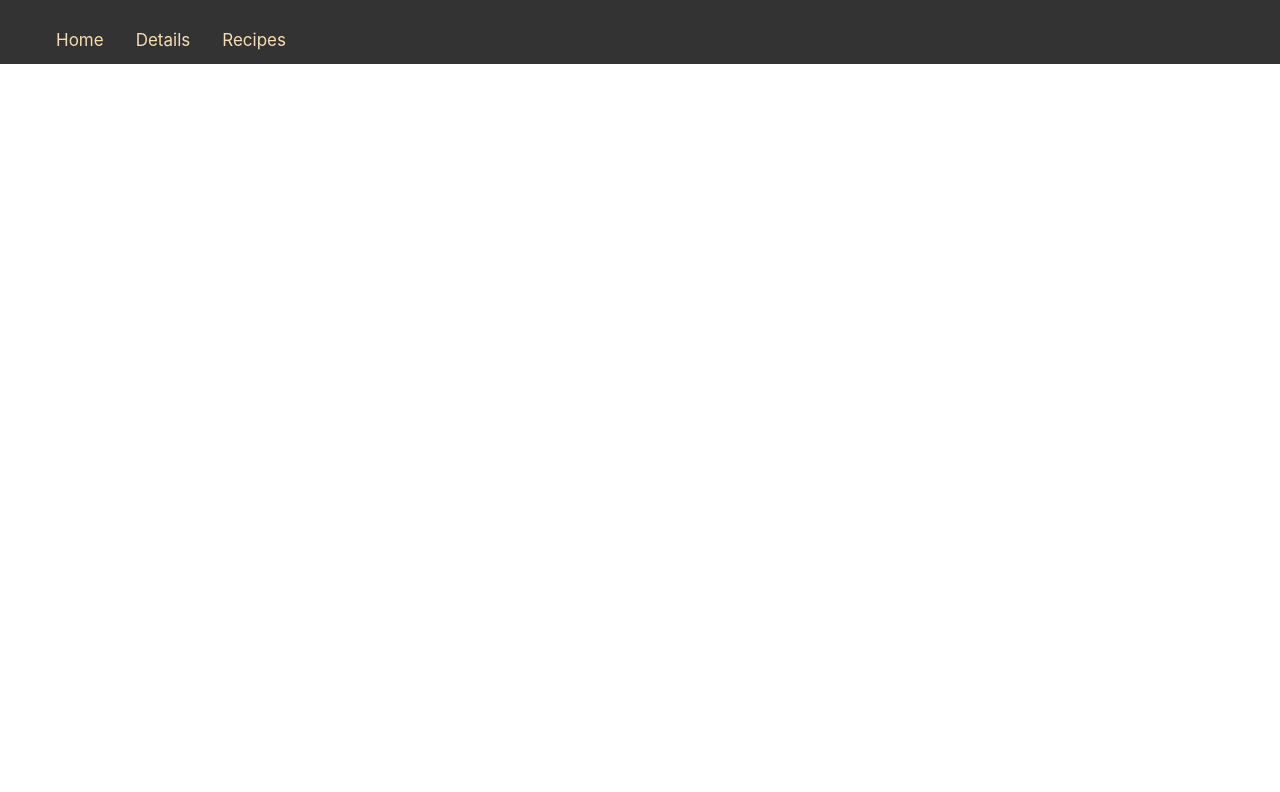
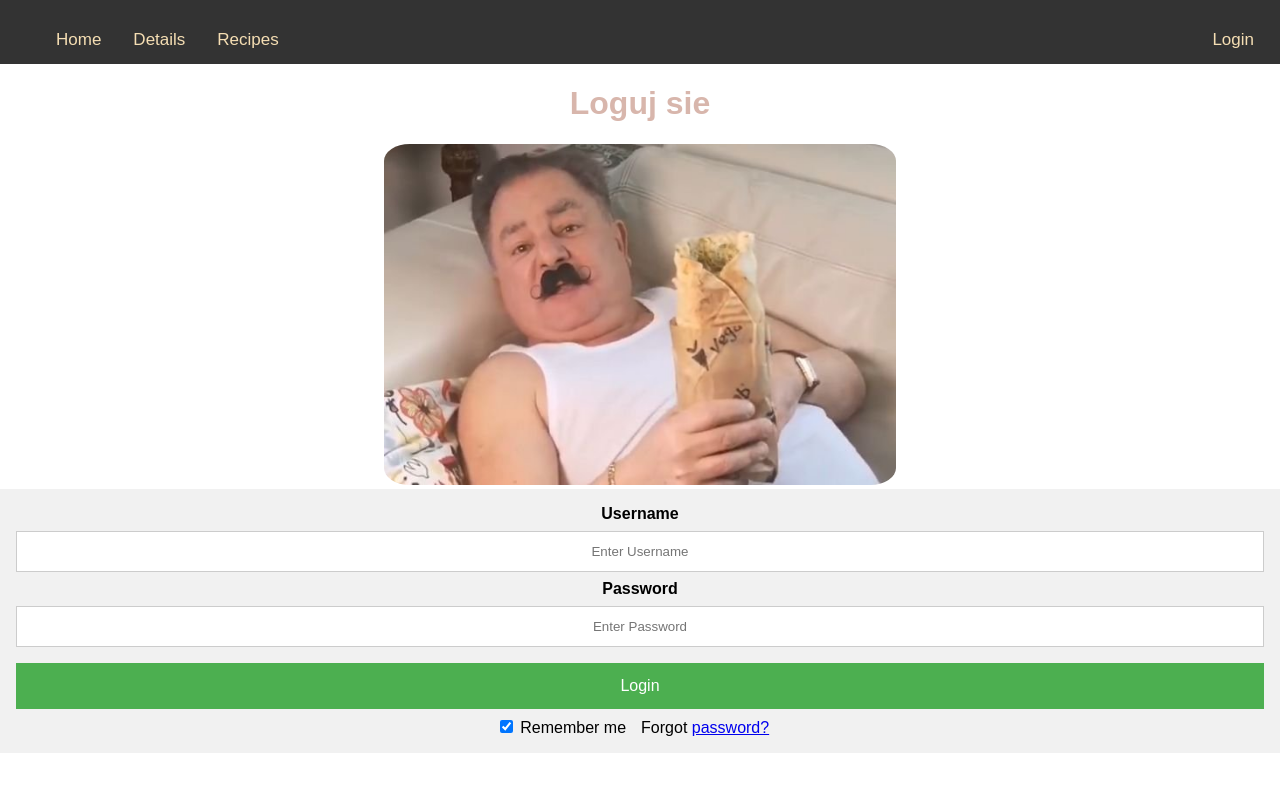
Before and after one commit to JanuszProgramowaniaa/Anielska_Kuchnia, a React (Create React App) app: page /Login in a window 1280 px wide. Shown: the top 792 px of the page. Built offline with nearby package versions, Linux system fonts and the light colour scheme.

Commit message:
added login page

```diff
--- /dev/null
+++ b/src/component/Login.css
@@ -0,0 +1,87 @@
+body {
+  font-family: Arial, Helvetica, sans-serif;
+  margin:0;
+  padding: 0;
+  max-height: 100vh;
+
+}
+
+/* Full-width input fields */
+input[type=text], input[type=password] {
+  width: 100%;
+  padding: 12px 20px;
+  margin: 8px 0;
+  display: inline-block;
+  border: 1px solid #ccc;
+  box-sizing: border-box;
+}
+
+/* Set a style for all buttons */
+button {
+  background-color: #4CAF50;
+  color: white;
+  padding: 14px 20px;
+  margin: 8px 0;
+  border: none;
+  cursor: pointer;
+  width: 100%;
+}
+
+button:hover {
+  opacity: 0.8;
+}
+
+/* Center the image and position the close button */
+
+
+img.avatar {
+  width: 40%;
+  border-radius: 5%;
+
+}
+
+.container {
+  padding: 16px;
+  background-color:#f1f1f1;
+}
+
+span.psw {
+  padding-top: 16px;
+}
+
+#logujSieHamie{
+    animation:blinkingText 1.5s infinite;
+}
+@keyframes blinkingText{
+    0%{     color: red;    }
+    40%{    color: orange; }
+    60%{    color: pink; }
+    100%{   color: green;    }
+}
+
+/* Add Zoom Animation */
+.animate {
+  -webkit-animation: animatezoom 0.6s;
+  animation: animatezoom 0.6s
+}
+
+@-webkit-keyframes animatezoom {
+  from {-webkit-transform: scale(0)}
+  to {-webkit-transform: scale(1)}
+}
+
+@keyframes animatezoom {
+  from {transform: scale(0)}
+  to {transform: scale(1)}
+}
+
+/* Change styles for span and cancel button on extra small screens */
+@media screen and (max-width: 300px) {
+  span.psw {
+     display: block;
+     float: none;
+  }
+  .cancelbtn {
+     width: 100%;
+  }
+}
--- /dev/null
+++ b/src/component/Login.js
@@ -0,0 +1,31 @@
+import React from 'react'
+import './Login.css'
+import img from '../static/login/maklowicz.jpg'
+
+export default function Login() {
+    return (
+        <React.Fragment>
+        <h1 id="logujSieHamie">Loguj sie</h1>
+        <form action="action_page.php" method="post">
+            <div class="imgcontainer">
+              <img src={img} alt="Avatar" class="avatar"/>
+            </div>
+            <div class="container">
+              <label for="uname"><b>Username</b></label>
+              <input type="text" placeholder="Enter Username" name="uname" required />
+
+              <label for="psw"><b>Password</b></label>
+              <input type="password" placeholder="Enter Password" name="psw" required />
+
+              <button type="submit">Login</button>
+              <label>
+                <input type="checkbox" checked="checked" name="remember" /> Remember me
+                <span class="psw">Forgot <a href="#">password?</a></span>
+              </label>
+            </div>
+
+        </form>
+
+        </React.Fragment>
+    )
+}
--- a/src/component/Navbar.css
+++ b/src/component/Navbar.css
@@ -18,3 +18,7 @@ li a{
   background-color: #ddd;
   color: black;
 }
+.loginLink{
+  float:right;
+  margin-right: 10px;
+}
--- a/src/component/Navbar.js
+++ b/src/component/Navbar.js
@@ -3,6 +3,7 @@ import './Navbar.css';
 import Main from './Main'
 import Details from './Details'
 import Recipes from './Recipes'
+import Login from './Login'
 import {
   BrowserRouter as Router,
   Switch,
@@ -24,6 +25,9 @@ export default function Navbar() {
             <li>
               <Link to="/Recipes">Recipes</Link>
             </li>
+            <li>
+              <Link to="/Login" className="loginLink">Login</Link>
+            </li>
           </ul>
         </nav>
 
@@ -40,6 +44,9 @@ export default function Navbar() {
           <Route path="/Recipes">
             <Recipes />
           </Route>
+          <Route path="/Login">
+            <Login />
+          </Route>
         </Switch>
       </div>
     </Router>
```
Also changed, not shown: src/static/login/maklowicz.jpg (added).
